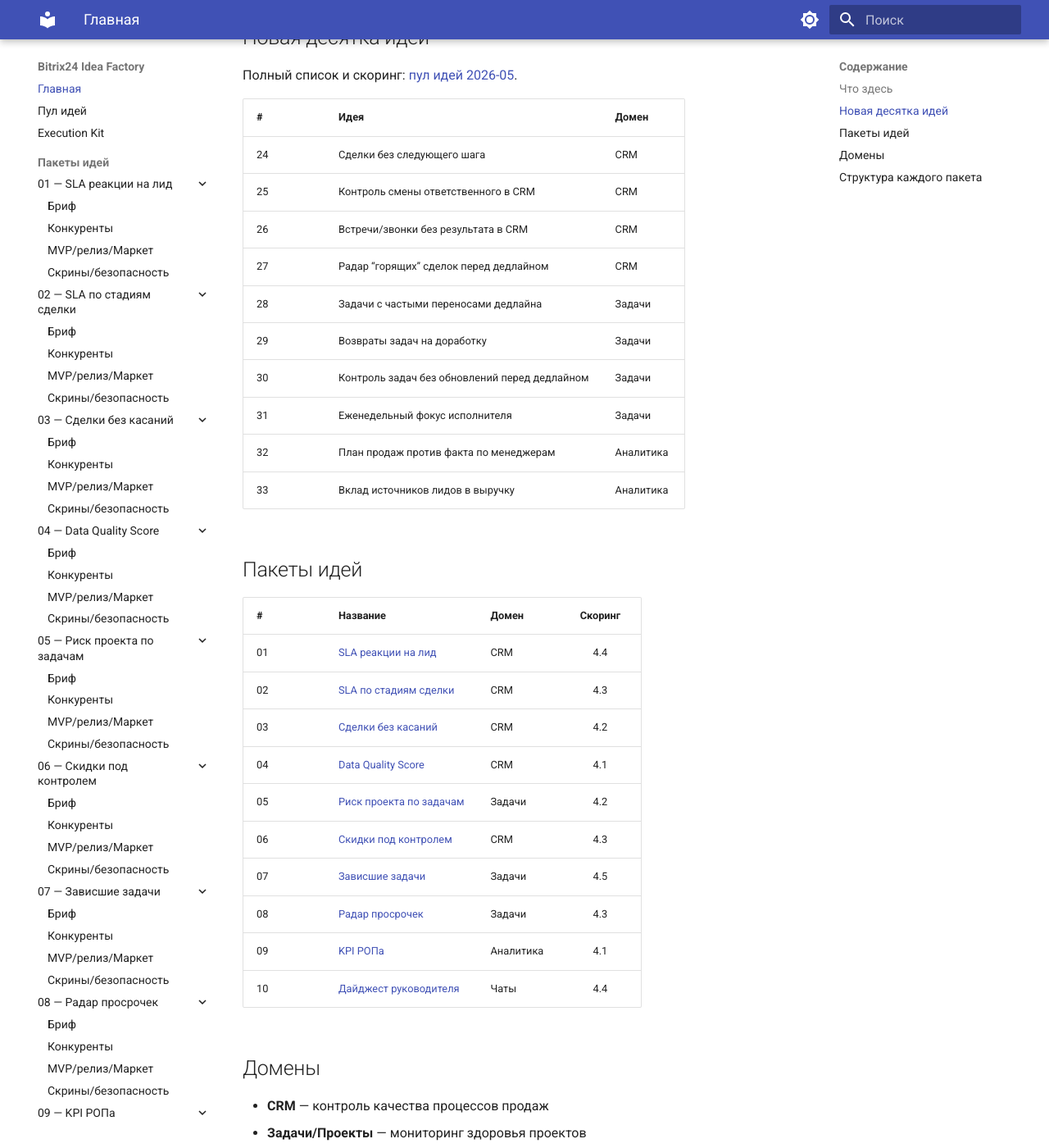
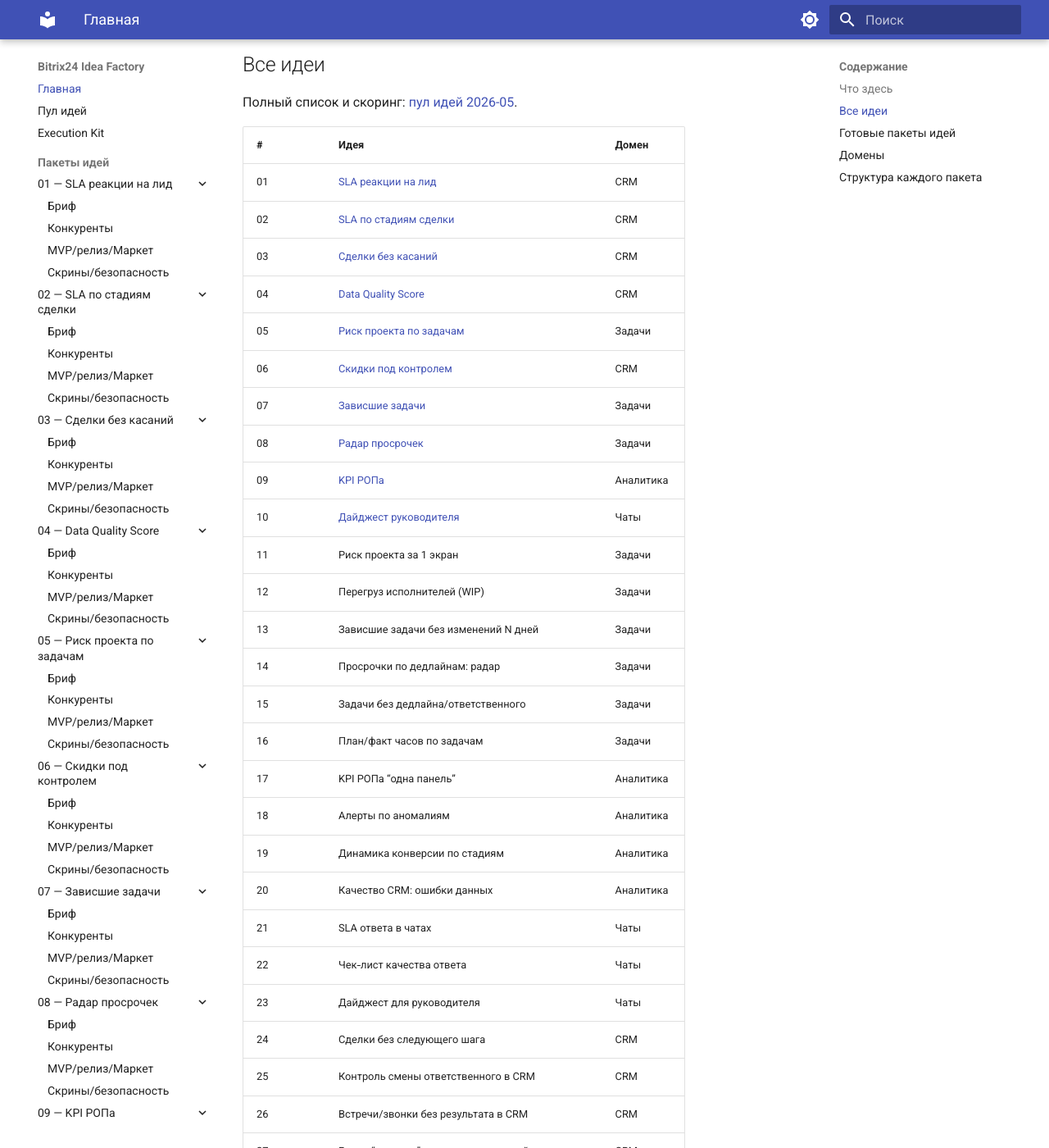
Before and after one commit to grinkevich-dima/b24-idea-factory, an MkDocs documentation site: the page built from docs/idea-briefs/index.md, in a window 1280 px wide and 1400 px high, scrolled down 435 px. Shown: the whole window at 82% size. Built offline with MkDocs 1.6.1 and Material for MkDocs 9.7.7, drawn with Linux system fonts in a browser that asks for light colours; some of the changed text lies outside the part shown.

Commit message:
Show all ideas on Pages homepage
Co-authored-by: grinkevich-dima <grinkevich-dima@users.noreply.github.com>

```diff
--- a/docs/idea-briefs/index.md
+++ b/docs/idea-briefs/index.md
@@ -4,17 +4,41 @@
 
 ## Что здесь
 
+- **33 идеи приложений** для Bitrix24 Marketplace
 - **10 готовых пакетов идей** — от брифа до текста Маркета
 - **Пул 30+ идей** с быстрым скорингом
 - **Шаблоны** для новых пакетов
 - **Execution Kit** — план реализации на 1–2 недели
 
-## Новая десятка идей
+## Все идеи
 
 Полный список и скоринг: [пул идей 2026-05](idea_pool_2026-05.md).
 
 | # | Идея | Домен |
 |---|------|-------|
+| 01 | [SLA реакции на лид](01_crm_lead_response_sla.md) | CRM |
+| 02 | [SLA по стадиям сделки](02_crm_stage_sla_overdue.md) | CRM |
+| 03 | [Сделки без касаний](03_crm_no_touch_deals.md) | CRM |
+| 04 | [Data Quality Score](04_crm_data_quality_score.md) | CRM |
+| 05 | [Риск проекта по задачам](05_tasks_project_risk_dashboard.md) | Задачи |
+| 06 | [Скидки под контролем](06_crm_discount_control.md) | CRM |
+| 07 | [Зависшие задачи](07_tasks_stale_detector.md) | Задачи |
+| 08 | [Радар просрочек](08_tasks_deadline_radar.md) | Задачи |
+| 09 | [KPI РОПа](09_analytics_sales_head_kpi.md) | Аналитика |
+| 10 | [Дайджест руководителя](10_chats_manager_digest.md) | Чаты |
+| 11 | Риск проекта за 1 экран | Задачи |
+| 12 | Перегруз исполнителей (WIP) | Задачи |
+| 13 | Зависшие задачи без изменений N дней | Задачи |
+| 14 | Просрочки по дедлайнам: радар | Задачи |
+| 15 | Задачи без дедлайна/ответственного | Задачи |
+| 16 | План/факт часов по задачам | Задачи |
+| 17 | KPI РОПа “одна панель” | Аналитика |
+| 18 | Алерты по аномалиям | Аналитика |
+| 19 | Динамика конверсии по стадиям | Аналитика |
+| 20 | Качество CRM: ошибки данных | Аналитика |
+| 21 | SLA ответа в чатах | Чаты |
+| 22 | Чек‑лист качества ответа | Чаты |
+| 23 | Дайджест для руководителя | Чаты |
 | 24 | Сделки без следующего шага | CRM |
 | 25 | Контроль смены ответственного в CRM | CRM |
 | 26 | Встречи/звонки без результата в CRM | CRM |
@@ -26,7 +50,7 @@
 | 32 | План продаж против факта по менеджерам | Аналитика |
 | 33 | Вклад источников лидов в выручку | Аналитика |
 
-## Пакеты идей
+## Готовые пакеты идей
 
 | # | Название | Домен | Скоринг |
 |---|----------|-------|:-------:|
```
